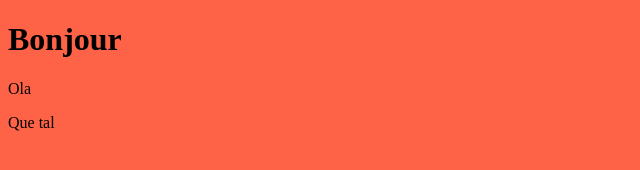
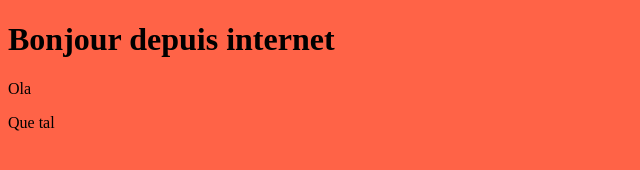
Before and after one commit to flexbox/raf-git-intro, a plain HTML site: page index.html in a window 1280 px wide. Shown: the whole page, without its empty margins (0-640 px from the left). Drawn offline with Linux system fonts and the light colour scheme.

Commit message:
bonjour internet

```diff
--- a/index.html
+++ b/index.html
@@ -8,7 +8,7 @@
 </head>
 <body style="background-color: tomato">
 
-	<h1>Bonjour</h1>
+	<h1>Bonjour depuis internet</h1>
 	<p>Ola</p>
 	<p>Que tal</p>
 </body>
```
